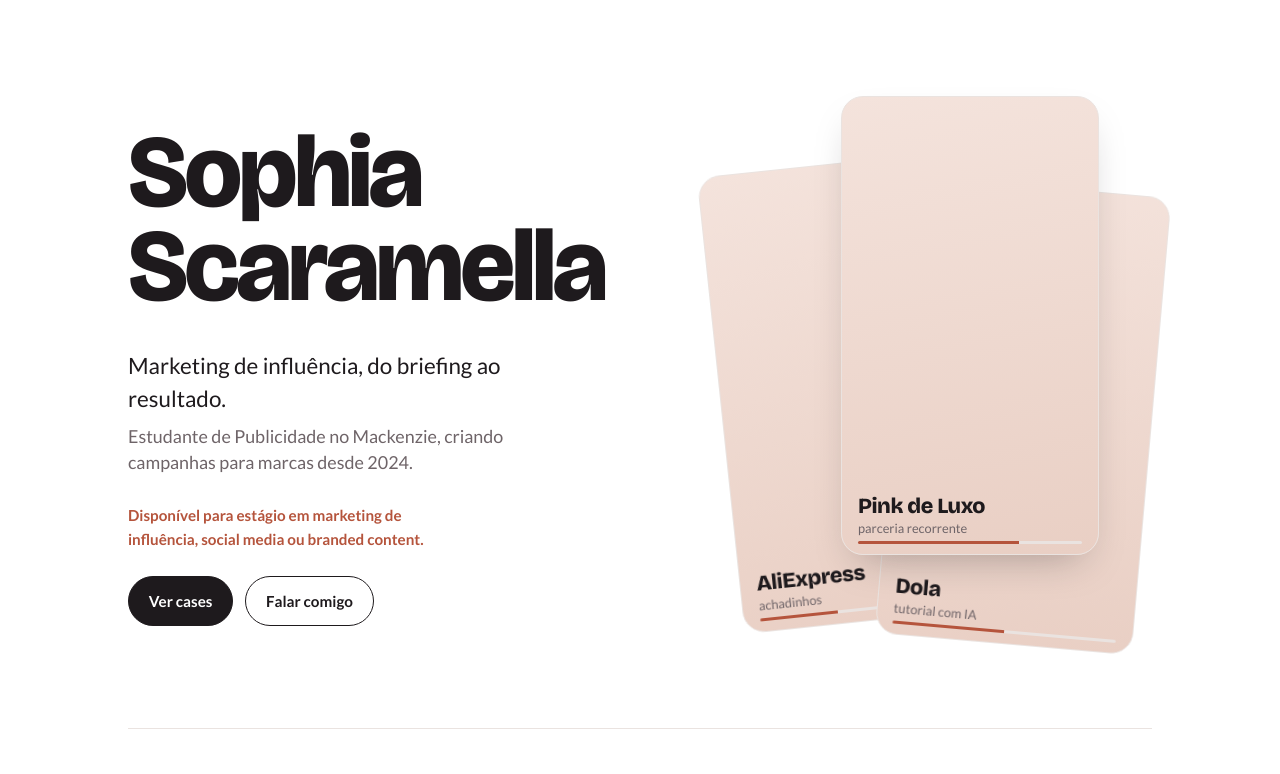
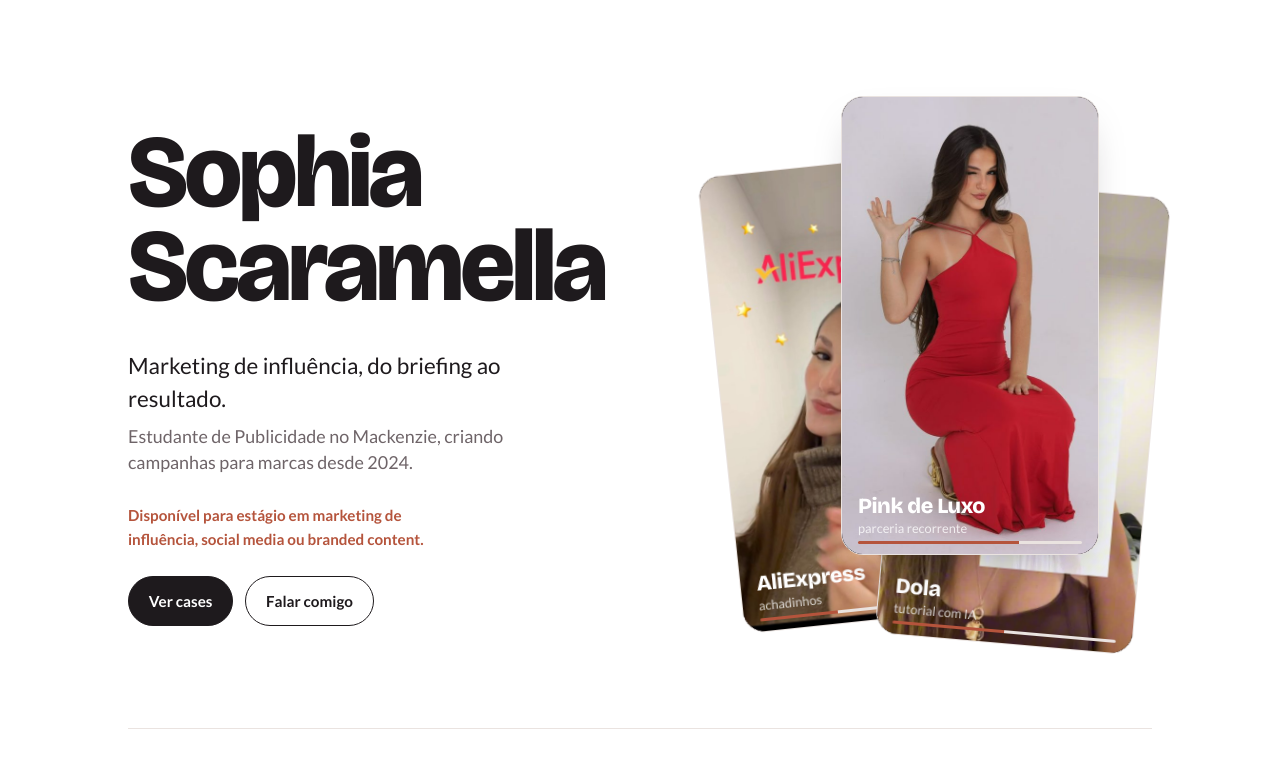
Before and after one commit to thiagometeixeira/sophiascaramella, a plain HTML site: page index.html in a window 1280 px wide. Shown: the top 774 px of the page. Drawn offline with nearby package versions, Linux system fonts and the light colour scheme.

Commit message:
feat: capas reais nos cards do hero
Co-Authored-By: Claude Opus 5.5 <noreply@anthropic.com>

```diff
--- a/index.html
+++ b/index.html
@@ -71,6 +71,11 @@ a:focus-visible,button:focus-visible,summary:focus-visible{outline:2px solid var
 .frame:nth-child(1){left:0;top:12%;transform:rotate(-6deg);--p:35%}
 .frame:nth-child(2){left:28%;top:0;z-index:2;--p:72%;box-shadow:0 18px 40px -18px rgba(30,26,29,.35)}
 .frame:nth-child(3){right:0;top:16%;transform:rotate(5deg);--p:50%}
+.frame.cover{background:var(--ink)}
+.frame.cover img{position:absolute;inset:0;width:100%;height:100%;object-fit:cover}
+.frame.cover::before{content:"";position:absolute;inset:0;background:linear-gradient(to top,rgba(20,16,18,.88) 0%,rgba(20,16,18,0) 42%)}
+.frame.cover b,.frame.cover small{position:relative;color:#fff}
+.frame.cover small{color:rgba(255,255,255,.78)}
 @media (prefers-reduced-motion: no-preference){
   .frame{animation:rise .9s cubic-bezier(.2,.7,.2,1) both}
   .frame:nth-child(2){animation-delay:.12s}.frame:nth-child(3){animation-delay:.24s}
@@ -162,9 +167,9 @@ footer{border-top:1px solid var(--line);padding:24px 0;color:var(--muted);font-s
       </div>
     </div>
     <div class="stack" aria-hidden="true">
-      <div class="frame"><b>AliExpress</b><small>achadinhos</small></div>
-      <div class="frame"><b>Pink de Luxo</b><small>parceria recorrente</small></div>
-      <div class="frame"><b>Dola</b><small>tutorial com IA</small></div>
+      <div class="frame cover"><img src="img/aliexpress.jpg" alt=""><b>AliExpress</b><small>achadinhos</small></div>
+      <div class="frame cover"><img src="img/pink.jpg" alt=""><b>Pink de Luxo</b><small>parceria recorrente</small></div>
+      <div class="frame cover"><img src="img/dola.jpg" alt=""><b>Dola</b><small>tutorial com IA</small></div>
     </div>
   </header>
 
```
